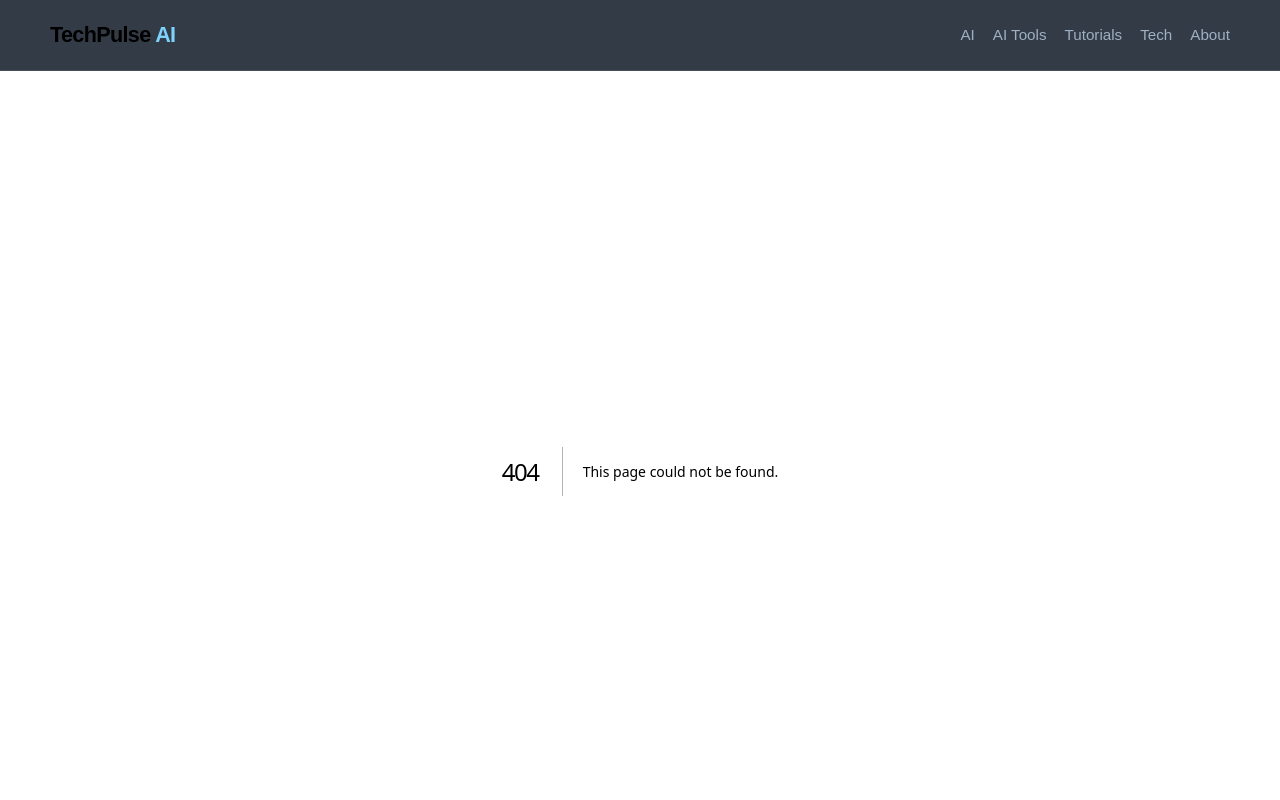
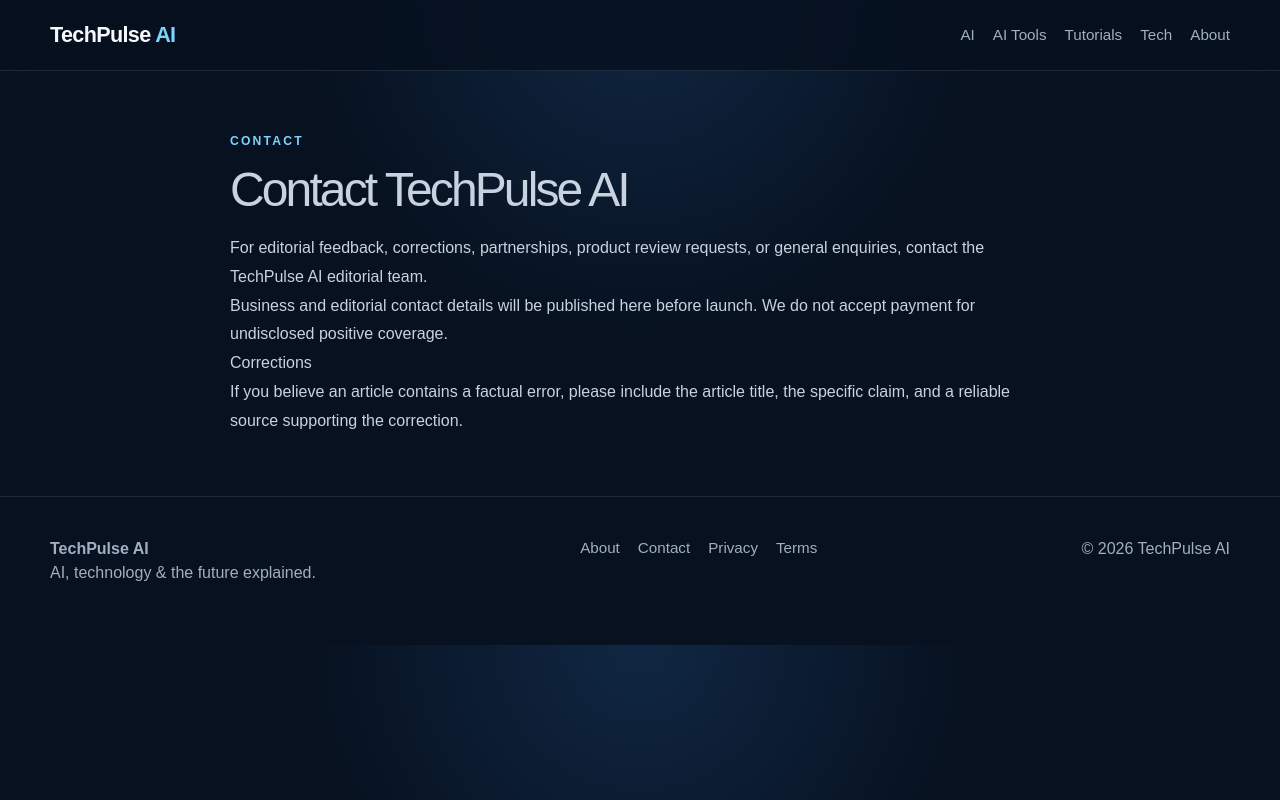
Before and after one commit to winnzzy/techpulse-ai, a Next.js app: page /contact in a window 1280 px wide. Before the commit this address had no page. Shown: the top 800 px of the page. Built offline with nearby package versions, Linux system fonts and the light colour scheme.

Commit message:
feat: add contact page

```diff
--- /dev/null
+++ b/app/contact/page.tsx
@@ -0,0 +1,14 @@
+export const metadata = { title: "Contact" };
+
+export default function ContactPage() {
+  return (
+    <main className="policy">
+      <div className="eyebrow">Contact</div>
+      <h1>Contact TechPulse AI</h1>
+      <p>For editorial feedback, corrections, partnerships, product review requests, or general enquiries, contact the TechPulse AI editorial team.</p>
+      <p>Business and editorial contact details will be published here before launch. We do not accept payment for undisclosed positive coverage.</p>
+      <h2>Corrections</h2>
+      <p>If you believe an article contains a factual error, please include the article title, the specific claim, and a reliable source supporting the correction.</p>
+    </main>
+  );
+}
```
